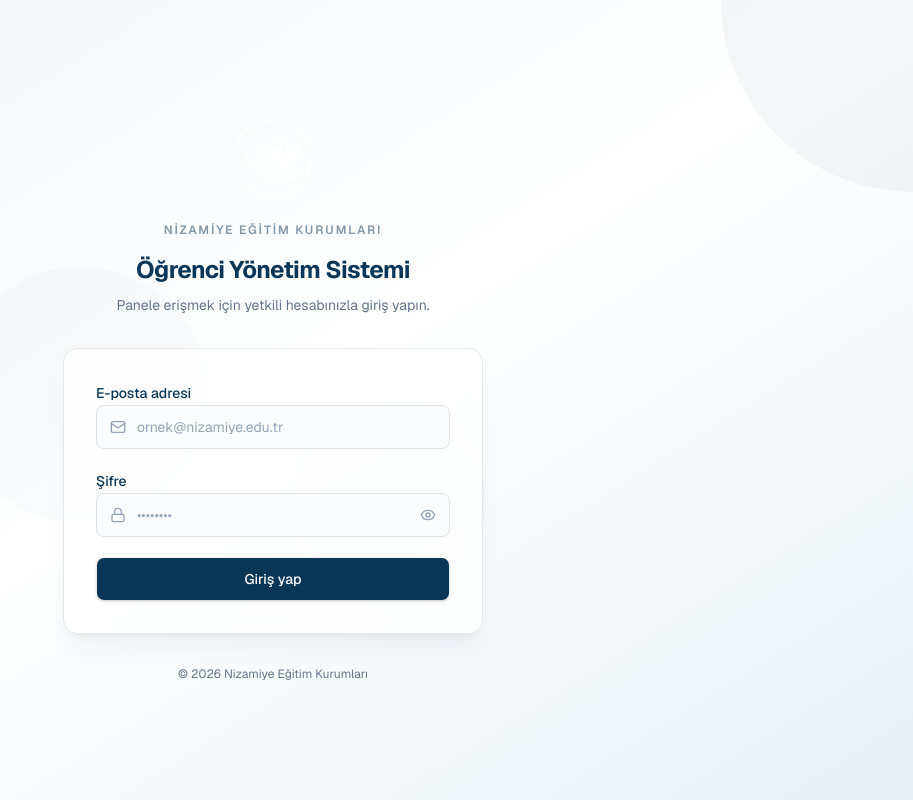
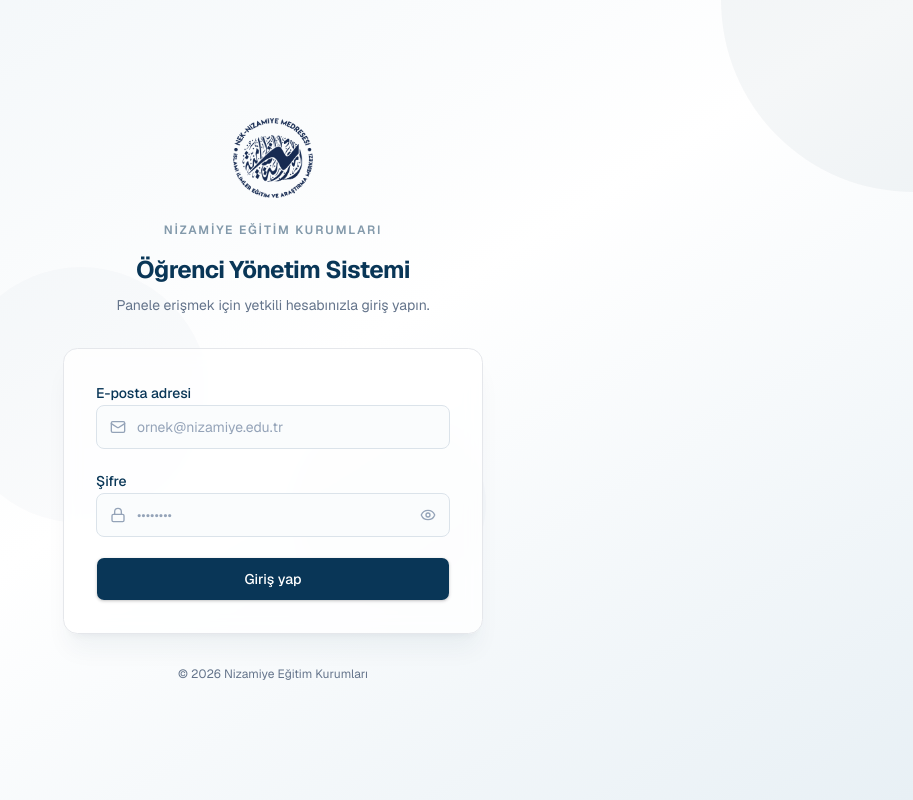
Before and after one commit to nizamiyebilgiislem-pixel/nizamiye, a Next.js app: page /login in a window 1280 px wide. Shown: the whole page, without its empty margins (367-1280 px from the left). Built offline with nearby package versions, Linux system fonts and the light colour scheme; no server answers.

Commit message:
Change login page logo to logo.png

```diff
--- a/src/app/(auth)/login/page.tsx
+++ b/src/app/(auth)/login/page.tsx
@@ -29,7 +29,7 @@
         <div className="mb-8 flex flex-col items-center text-center">
           <div className="mb-6">
             <Image
-              src="/logobeyaz.png"
+              src="/logo.png"
               alt="Nizamiye"
               width={140}
               height={80}
```
